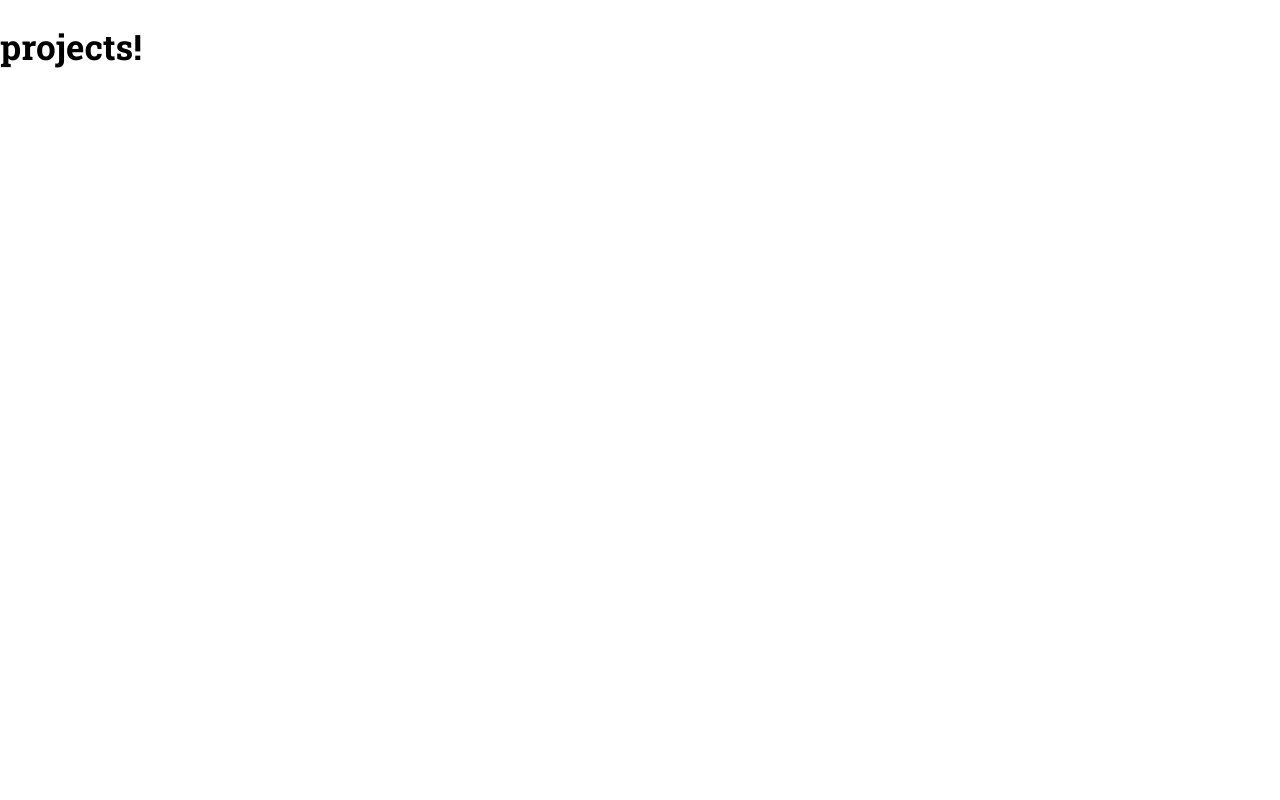
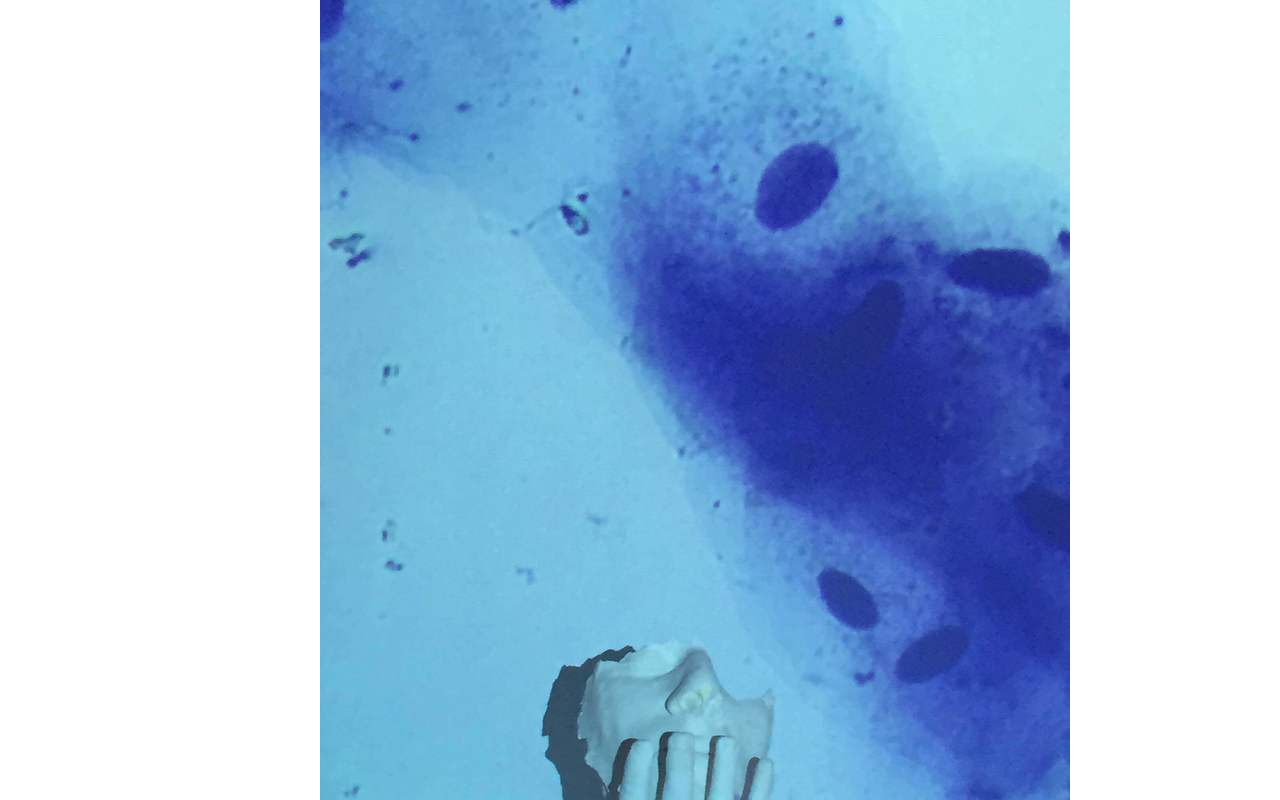
Before and after one commit to mrabineau/josh-rabineau, a React (Create React App) app: page /projects in a window 1280 px wide. Shown: the top 800 px of the page. Built offline with nearby package versions, Linux system fonts and the light colour scheme; a web font is replaced by a local one.

Commit message:
photos loading on project page

```diff
--- a/src/components/Nav.css
+++ b/src/components/Nav.css
@@ -1,5 +1,16 @@
 #nav {
   display: flex;
   align-items: center;
-  margin-left: 48%;
+  margin-left: 46%;
 }
+
+.mainNav {
+  margin: 5px;
+  text-decoration: none;
+  font-family: 'Montserrat', sans-serif;
+}
+
+
+@media only screen and (max-width: 500px) {
+
+}
--- a/src/components/Projects.css
+++ b/src/components/Projects.css
@@ -0,0 +1,11 @@
+#projects {
+  display: flex;
+  align-content: center;
+}
+
+
+.allImages {
+  height: 40px;
+  width: 35px;
+  margin-left: 25%;
+}
--- a/src/components/Projects.js
+++ b/src/components/Projects.js
@@ -1,10 +1,53 @@
 import React, { Component } from 'react';
+import './Projects.css'
 
 class Projects extends Component {
+ constructor(props){
+  super(props);
+    this.state = {
+      cells: [
+        "CELLS1.JPG",
+        "CELLS2.JPG",
+        "CELLS3.jpg",
+        "CELLS4.jpg",
+        "CELLS5.JPG",
+        "CELLS6.jpg",
+        "CELLS7.jpg"
+        ],
+       collage: [
+        "coll1.jpg",
+        "coll2.jpg",
+        "coll3.jpg",
+        "coll4.jpg",
+        "coll5.jpg",
+        "coll6.jpg",
+        "coll7.jpg",
+        "coll8.jpg"
+        ],
+      hands: [
+        "HAND3.jpg",
+        "HANDS1.jpg",
+        "HANDS2.jpg",
+        "HANDS4.jpg",
+        "HANDS5.jpg"
+        ],
+      house: [
+        "HOUSE1.jpg"
+        ]
+    }
+ }
+
+
   render () {
+      const cellpix = this.state.cells.map((photo) => {
+        const root = `/images/josh-portfolio/${photo} `
+        return <img className="pix" src={root} alt="p" key={photo} />
+      })
     return (
-      <div>
-        <h1> projects! </h1>
+      <div id="projects">
+        <div id="cellpix" className="allImages">
+          {cellpix}
+        </div>
       </div>
       )
   }
```
